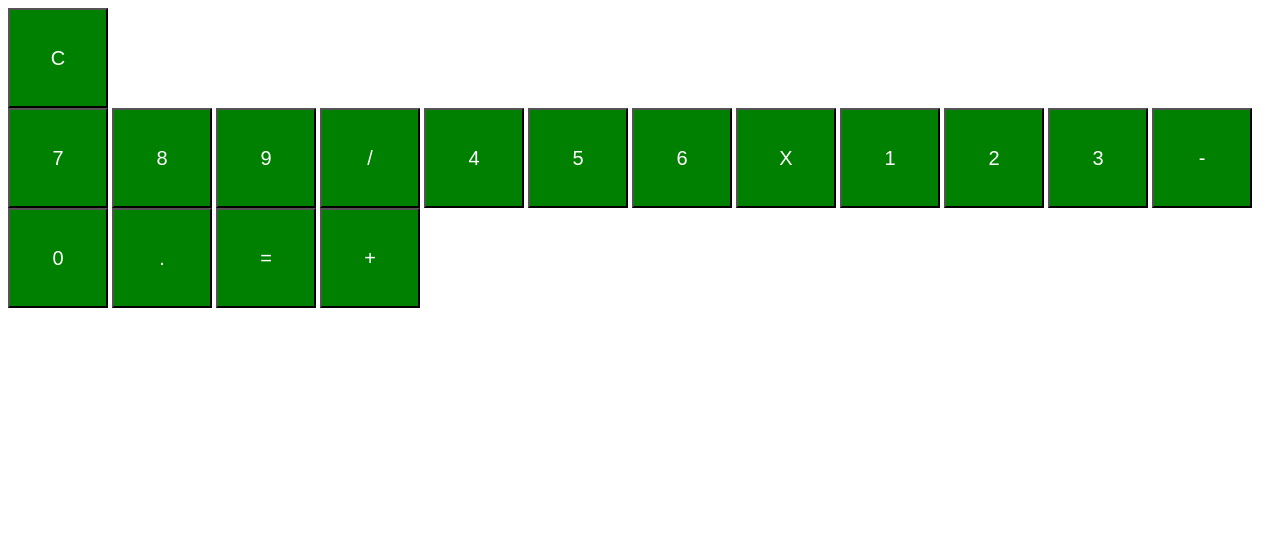
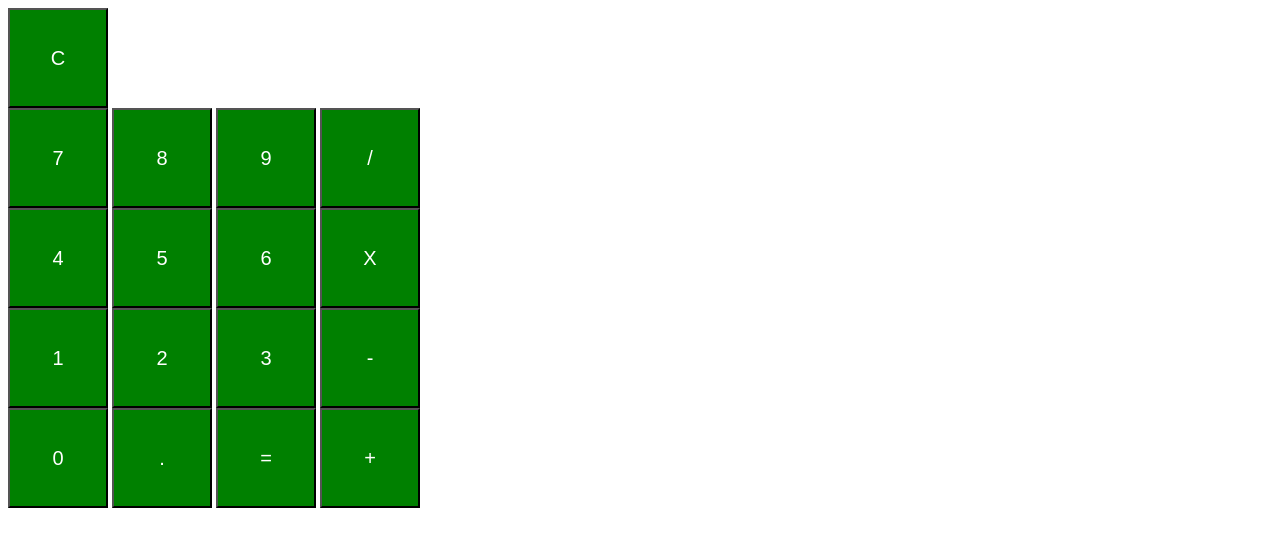
Before and after one commit to AgentShir/week-three-project, a plain HTML site: page index.html in a window 1280 px wide. Drawn offline with Linux system fonts and the light colour scheme.

Commit message:
In which things look like a calculator

```diff
--- a/index.html
+++ b/index.html
@@ -14,14 +14,18 @@
           <button>8</button>
           <button>9</button>
           <button class="light">/</button>
+          <div>
           <button>4</button>
           <button>5</button>
           <button>6</button>
           <button class="light">X</button>
+          </div>
+          <div>
           <button>1</button>
           <button>2</button>
           <button>3</button>
           <button class="light">-</button>
+          </div>
           <button>0</button>
           <button>.</button>
           <button>=</button>
--- a/main.css
+++ b/main.css
@@ -1,7 +1,6 @@
 calculator {
     display: flex;
     flex-wrap: wrap;
-
 }
 
 button {
@@ -10,6 +9,7 @@ button {
     font-size: 20px;
     background-color: green;
     color: white;
+    border-collapse: collapse;
 
 }
 
```
Lines whose indentation alone changed are shown as unchanged.
